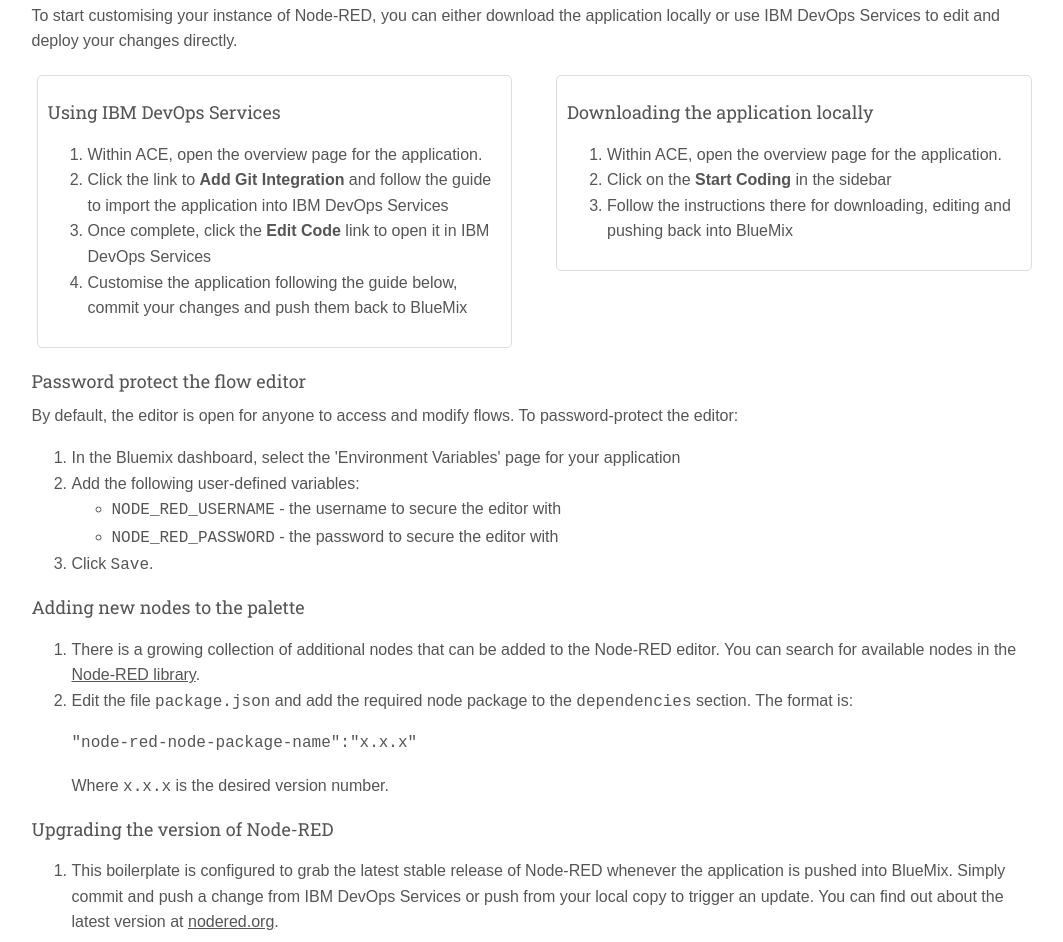
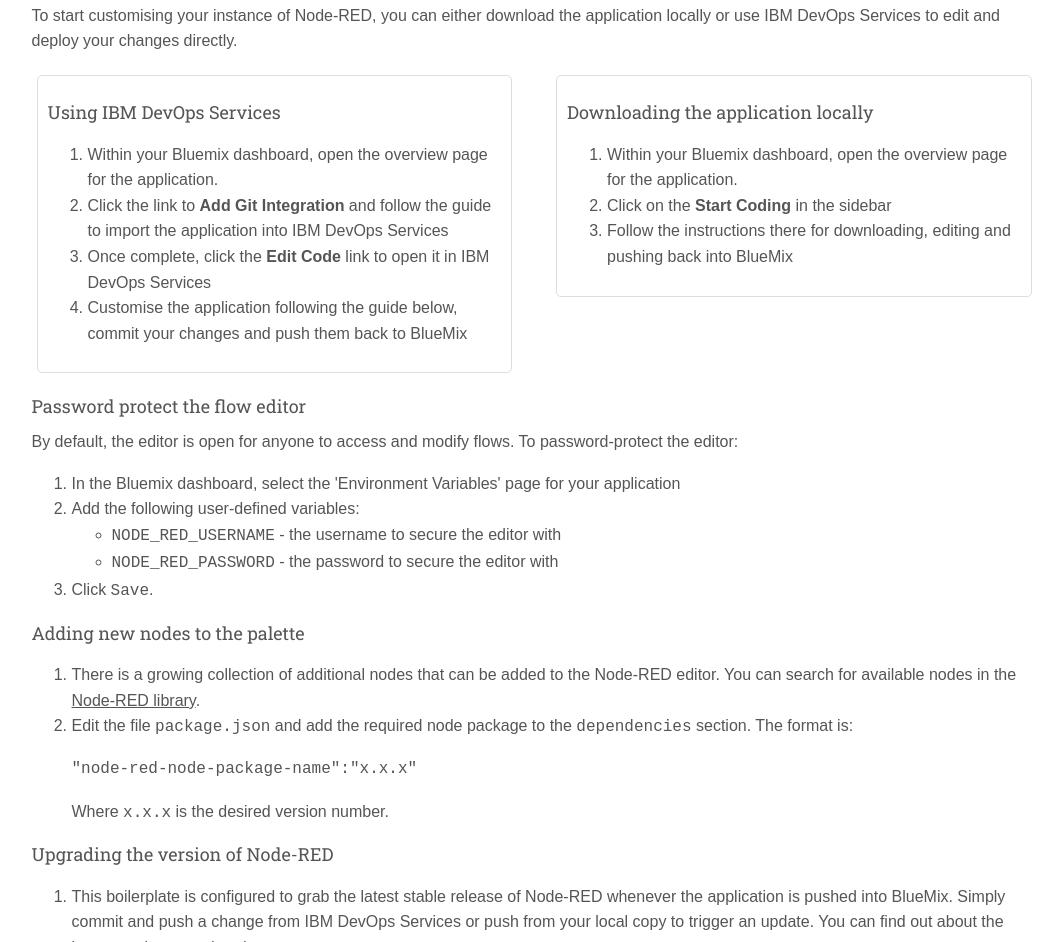
Before and after one commit to ibmresearchuk/node-red-bluemix, a website: page public/app/public/index.html in a window 1280 px wide. Shown: the part 1025-1967 px from the top of the page, without its empty margins (106-1169 px from the left). Drawn offline with nearby package versions, Linux system fonts and the light colour scheme; no server answers.

Commit message:
Change ACE to Bluemix dashboard

```diff
--- a/public/app/public/index.html
+++ b/public/app/public/index.html
@@ -69,7 +69,7 @@
                     <div style="margin: 5px; border: 1px solid #ddd; border-radius: 5px; padding: 10px;">
                         <h4>Using IBM DevOps Services</h4>
                         <ol>
-                            <li>Within ACE, open the overview page for the application.</li>
+                            <li>Within your Bluemix dashboard, open the overview page for the application.</li>
                             <li>Click the link to <b>Add Git Integration</b> and follow the guide to import the application into IBM DevOps Services</li>
                             <li>Once complete, click the <b>Edit Code</b> link to open it in IBM DevOps Services</li>
                             <li>Customise the application following the guide below, commit your changes and push them back to BlueMix</li>
@@ -80,7 +80,7 @@
                     <div style="margin: 5px; border: 1px solid #ddd; border-radius: 5px; padding: 10px;">
                         <h4>Downloading the application locally</h4>
                         <ol>
-                            <li>Within ACE, open the overview page for the application.</li>
+                            <li>Within your Bluemix dashboard, open the overview page for the application.</li>
                             <li>Click on the <b>Start Coding</b> in the sidebar</li>
                             <li>Follow the instructions there for downloading, editing and pushing back into BlueMix</li>
                         </ol>
```
